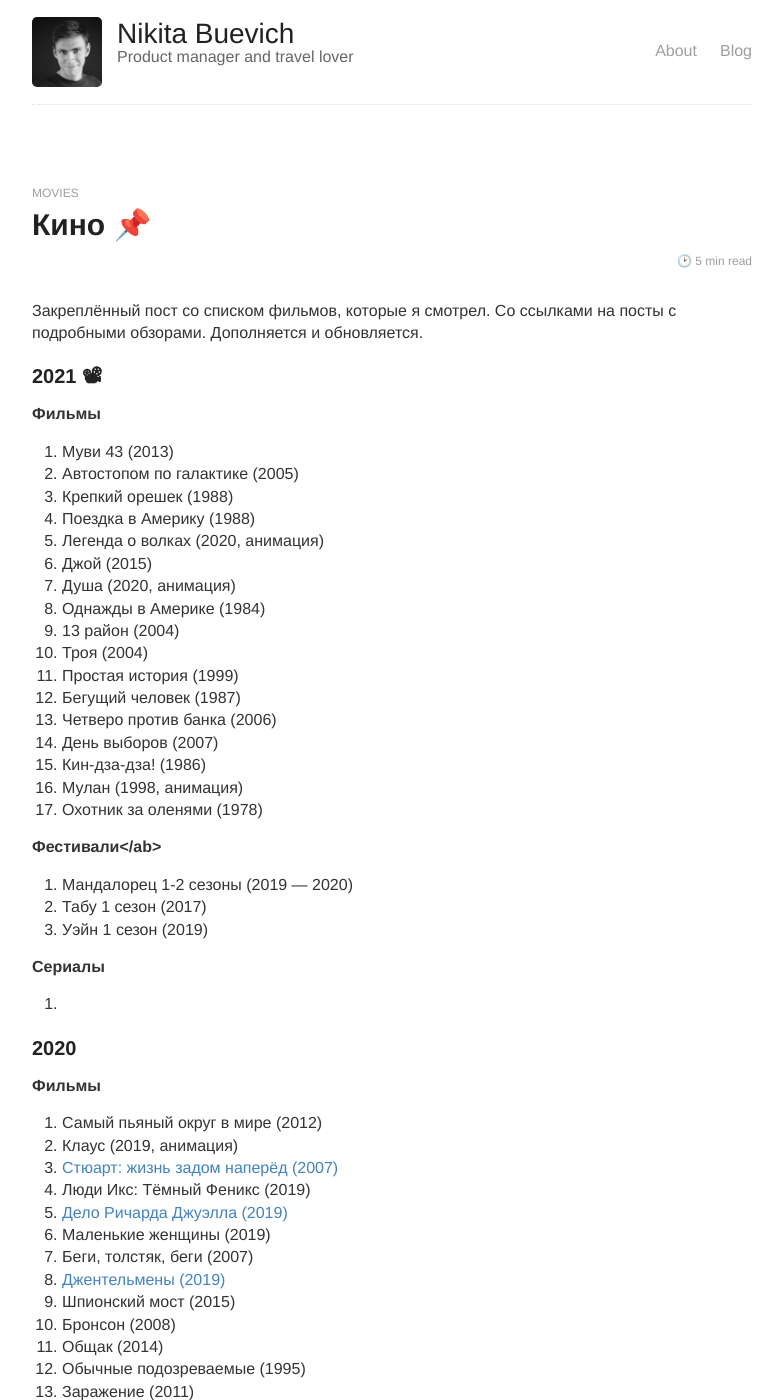
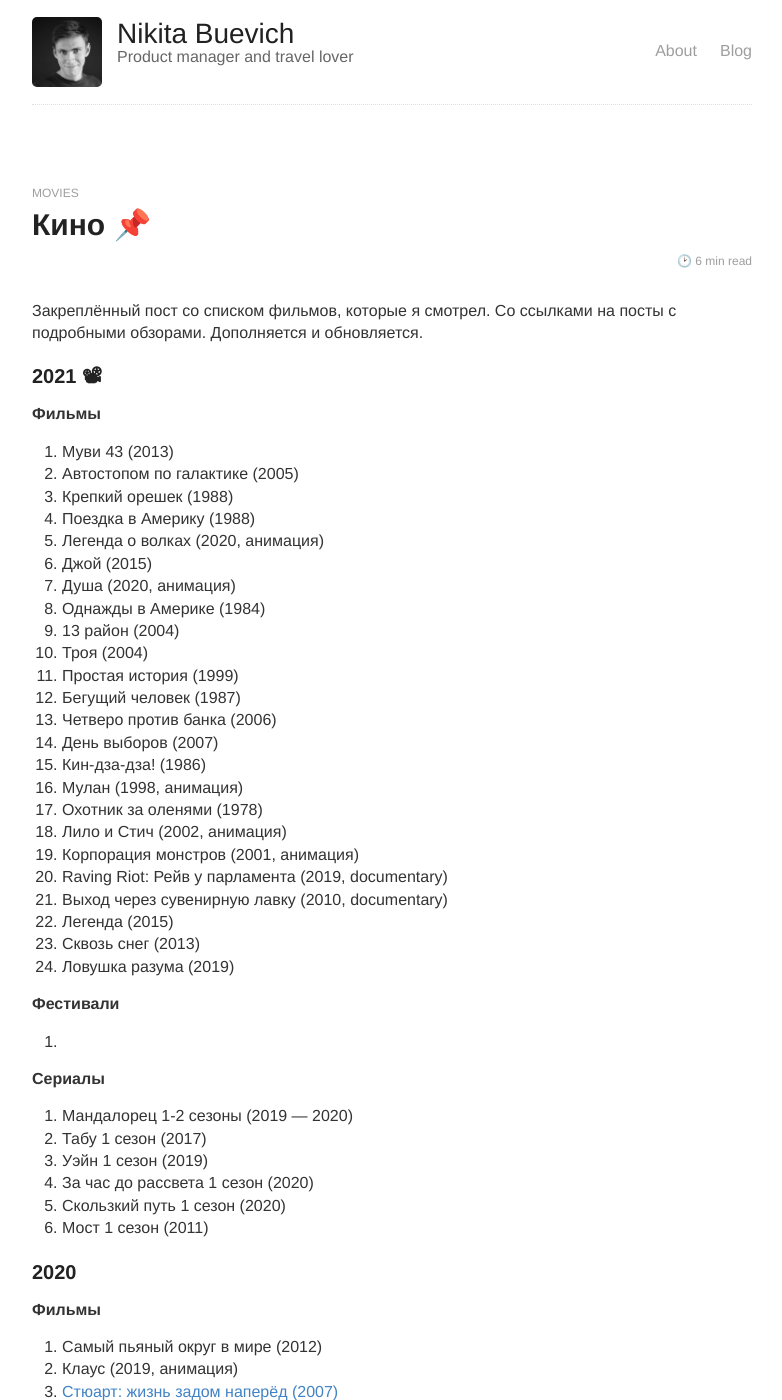
Before and after one commit to sombro/nbuevich.com, a Jekyll site: the page built from blog/_posts/2099-12-14-movies.md, in a window 1280 px wide and 1400 px high. Shown: the whole window, without its empty margins (248-1030 px from the left). Built offline with Jekyll 4.4.1, drawn with Linux system fonts in a browser that asks for light colours.

Commit message:
dao hakamada post

```diff
--- a/blog/_posts/2099-12-14-movies.md
+++ b/blog/_posts/2099-12-14-movies.md
@@ -32,21 +32,33 @@ image: ''
     <li>Кин-дза-дза! (1986)</li>
     <li>Мулан (1998, анимация)</li>
     <li>Охотник за оленями (1978)</li>
+    <li>Лило и Стич (2002, анимация)</li>
+    <li>Корпорация монстров (2001, анимация)</li>
+    <li>Raving Riot: Рейв у парламента (2019, documentary)</li>
+    <li>Выход через сувенирную лавку (2010, documentary)</li>
+    <li>Легенда (2015)</li>
+    <li>Сквозь снег (2013)</li>
+    <li>Ловушка разума (2019)</li>
 </ol>
 
-<b>Фестивали</ab>
+<b>Фестивали</b>
+
+<ol>
+    <li></li>
+</ol>
+
+<b>Сериалы</b>
 
 <ol>
     <li>Мандалорец 1-2 сезоны (2019 — 2020)</li>
     <li>Табу 1 сезон (2017)</li>
     <li>Уэйн 1 сезон (2019)</li>
+    <li>За час до рассвета 1 сезон (2020)</li>
+    <li>Скользкий путь 1 сезон (2020)</li>
+    <li>Мост 1 сезон (2011)</li>
 </ol>
 
-<b>Сериалы</b>
 
-<ol>
-    <li></li>
-</ol>
 
 ## <span id="2020">2020</span> ##
 
```
Also changed, not shown: blog/_posts/2021-3-3-dao-hakamada.md (added, +51 -0 lines), static/blog/20210303/dao.jpg (added).
